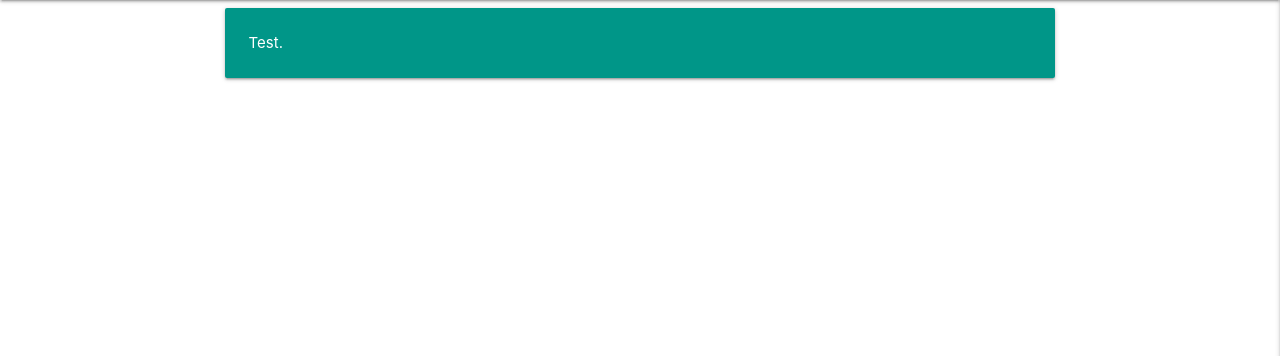
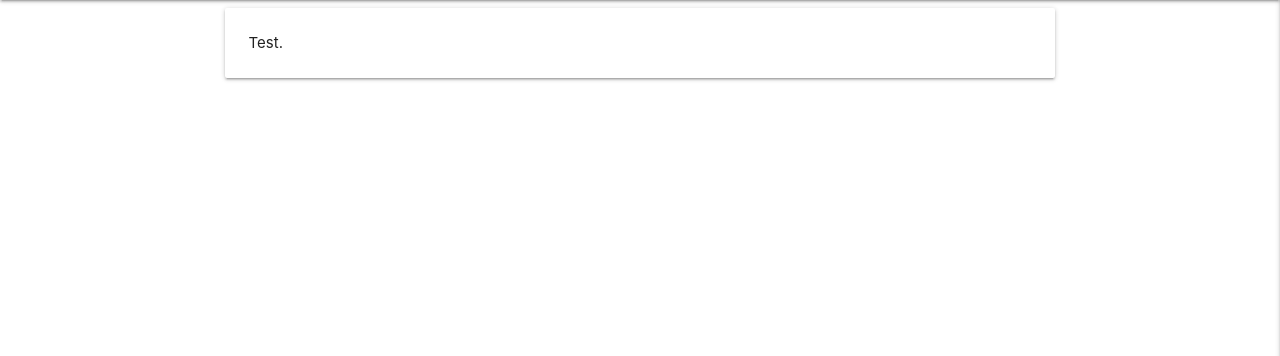
Before and after one commit to anteCedens/congenial-doodle, a Flask app: page /register in a window 1280 px wide. Shown: the part 64-420 px from the top of the page. Run offline with Flask 2, Linux system fonts and the light colour scheme; some libraries are stand-ins or nearby versions.

Commit message:
Remove default color scheme and add form tags

```diff
--- a/templates/register.html
+++ b/templates/register.html
@@ -2,12 +2,12 @@
 {% block content %}
 
 <div class="row">
-    <div class="col s12 m8 offset-m2">
-        <div class="card-panel teal">
-            <span class="white-text">Test.
+    <form class="col s12 m8 offset-m2">
+        <div class="card-panel">
+            <span>Test.
             </span>
         </div>
-    </div>
+    </form>
 </div>
 
 {% endblock %}
```
